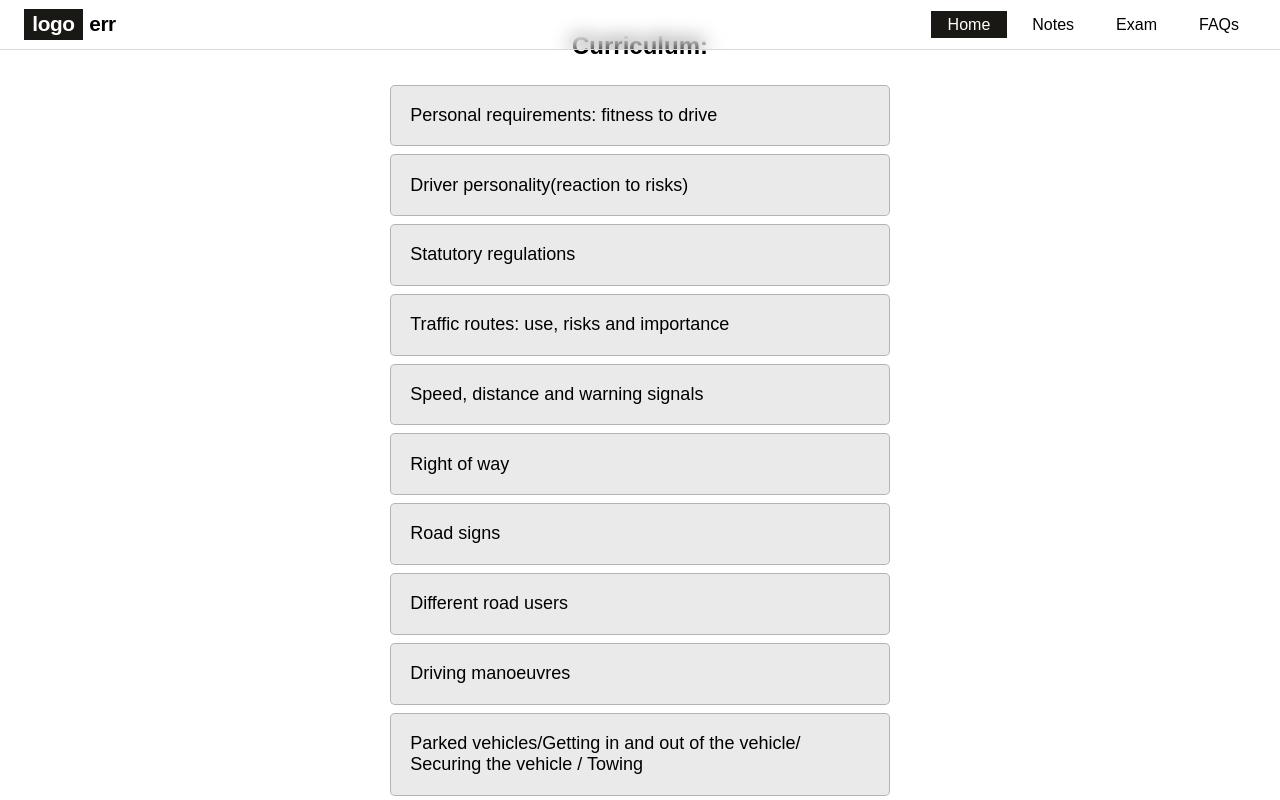
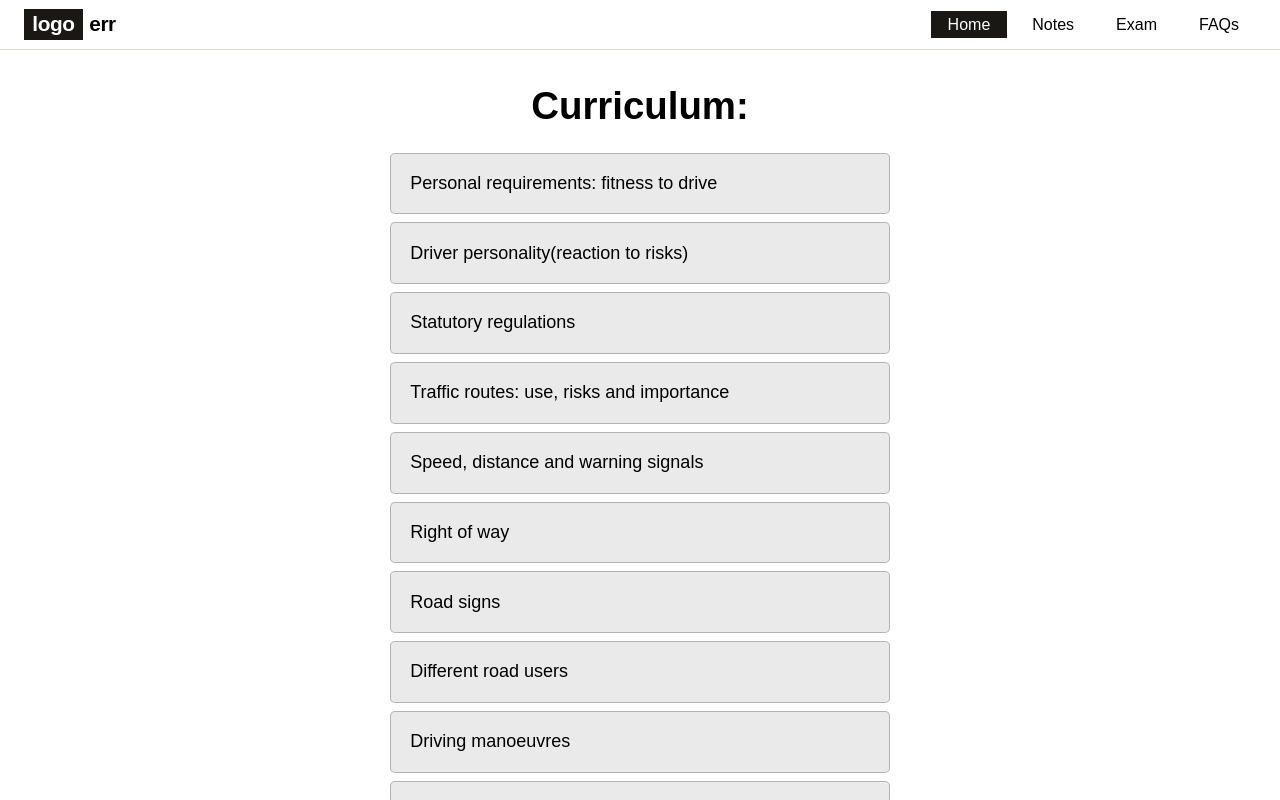
Before and after one commit to ndibopeace/Matshwao-next-js-by-err, a Next.js app: page /curriculum in a window 1280 px wide. Shown: the top 800 px of the page. Built offline with nearby package versions, Linux system fonts and the light colour scheme; a web font is replaced by a local one.

Commit message:
made curriculum responsive and added css module to it

```diff
--- a/src/app/curriculum/Curriculum.css
+++ /dev/null
@@ -1,33 +0,0 @@
-#curriculum-heading {
-  text-align: center;
-  margin-top: 2rem;
-  /* border: solid ; */
-}
-
-.curriculum-container {
-  display: flex;
-  flex-direction: column;
-  gap: 0.5rem;
-
-  width: 100%;
-  max-width: 500px;
-  min-width: 100px;
-  margin-inline: auto;
-  padding-block: 1.5rem;
-  /* border: solid; */
-  font-size: large;
-}
-
-.curriculum-container div {
-  border: #1a181442 solid 1px;
-  padding: 1.2rem;
-  border-radius: 5px;
-  background-color: rgba(132, 129, 129, 0.169);
-  cursor: pointer;
-}
-.curriculum-container div:hover {
-  border: #1a181442 solid 1px;
-  border-radius: 5px;
-  background-color: rgb(15, 2, 73);
-  color: white;
-}
--- /dev/null
+++ b/src/app/curriculum/curriculum.module.css
@@ -0,0 +1,72 @@
+.main_container {
+  margin-top: var(--margin-top-from-header);
+  padding-inline: var(--phone-padding-sides);
+  border: transparent solid 1px;
+}
+
+#curriculum_heading {
+  text-align: center;
+  margin-top: 2rem;
+  /* border: solid ; */
+  font-size: var(--font-size-H1);
+}
+
+.curriculum_container {
+  display: flex;
+  flex-direction: column;
+  gap: 0.5rem;
+
+  width: 100%;
+  max-width: 500px;
+  min-width: 100px;
+  margin-inline: auto;
+  padding-block: 1.5rem;
+  /* border: solid; */
+  font-size: large;
+}
+
+
+
+
+
+
+
+.curriculum_container a {
+  display: block;
+  /* border: #1a181442 solid 1px; */
+
+  /* color: white; */
+  width: 100%;
+
+   border: #1a181442 solid 1px;
+  padding: 1.2rem;
+  border-radius: 5px;
+  background-color: rgba(132, 129, 129, 0.169);
+  cursor: pointer;
+
+
+  /* border: solid red 1px; */
+}
+.curriculum_container a:hover {
+ background-color: rgb(15, 2, 73);
+ color: white;
+}
+.curriculum_container a:active {
+ background-color: rgb(15, 2, 73);
+ color: red;
+}
+
+
+
+
+
+@media (max-width: 480px) {
+
+  .curriculum_container a:hover {
+  /* background-color: rgba(132, 129, 129, 0.169); */
+  /* color: rgb(223, 8, 8); */
+  cursor: none;
+}
+
+
+}
--- a/src/app/curriculum/page.jsx
+++ b/src/app/curriculum/page.jsx
@@ -1,13 +1,13 @@
-import './Curriculum.css'
+import styles from'./curriculum.module.css'
 import Link from 'next/link'
 
 export default function Curriculum() {
 
     return (
-        <>
-            <title>Topics</title>
-            <h2 id='curriculum-heading'>Curriculum: </h2>
-            <div className='curriculum-container'>
+        <div className={styles.main_container}>
+            {/* <title>Topics</title> */}
+            <h1 id= {styles.curriculum_heading} >Curriculum: </h1>
+            <div className={ styles.curriculum_container} >
                 <div><Link href='/theory/personal-requirements'>Personal requirements: fitness to drive</Link></div>
                 <div><Link href='#'>Driver personality(reaction to risks)</Link></div>
                 <div><Link href='#'>Statutory regulations</Link></div>
@@ -24,6 +24,6 @@ export default function Curriculum() {
                 <div><Link href='#'>Using motor vehicles in an environmentall sensitive manner/Driving with single motor vehicles and combinations of vehicles </Link></div>
             </div>
 
-        </>
+        </div>
     )
 }
--- a/src/app/globals.css
+++ b/src/app/globals.css
@@ -11,7 +11,7 @@
   /* --border-color-lightgray: #1a181442 solid 1px; */
   --border-color-lightgray-global: rgba(0, 0, 0, 0.331) solid 1px;
   --margin-top-from-header: 50px;
-  --phone-padding-sides: 1rem;
+  --phone-padding-sides: 16px;
 
   --font-size-H1: clamp(1.75rem, 3vw, 3rem);
   --font-size-H2: clamp(1.5rem, 3vw, 2.5rem);
```
Also changed, not shown: src/components/home/styles/faq.module.css (+5 -2 lines).
